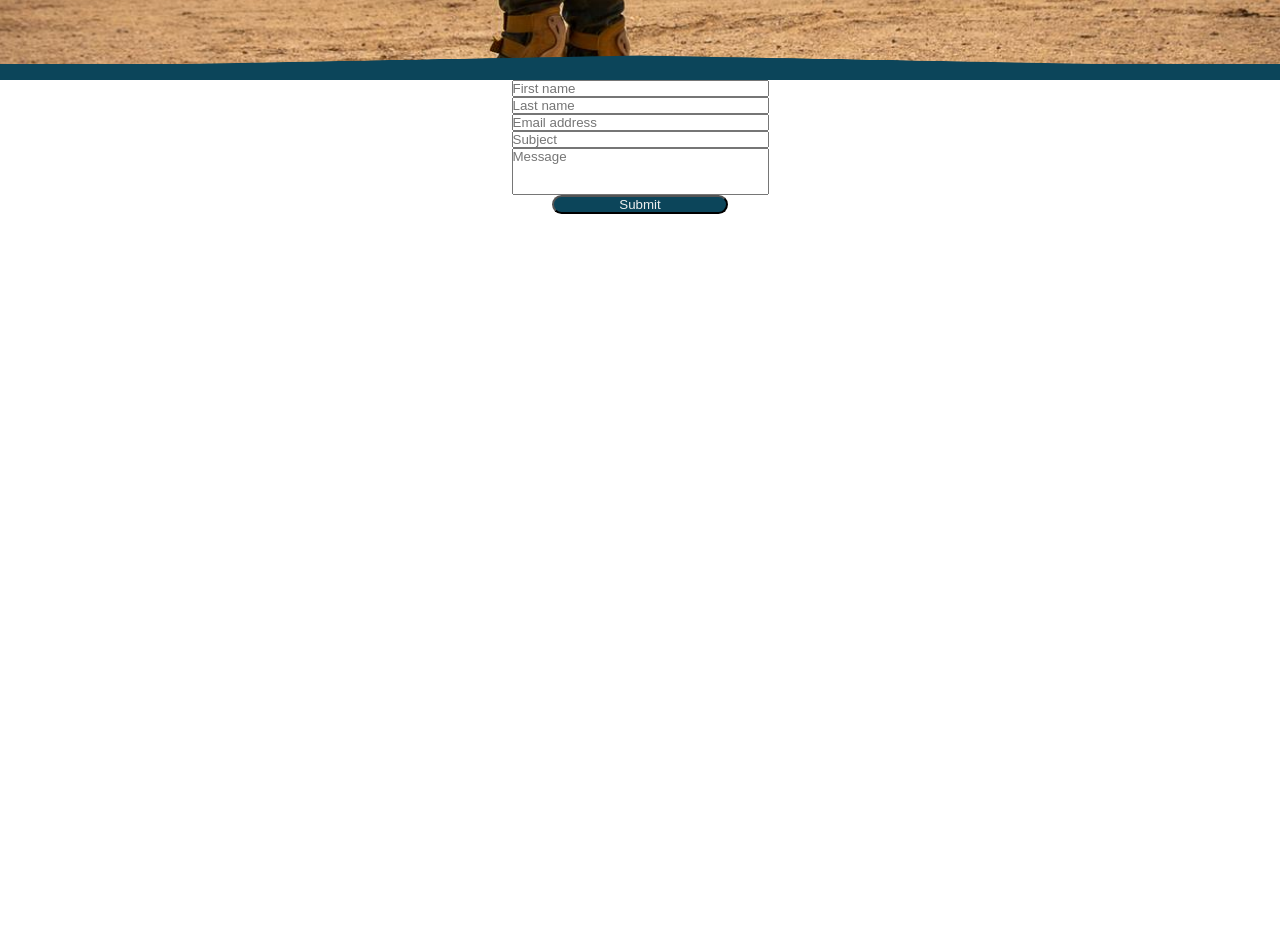
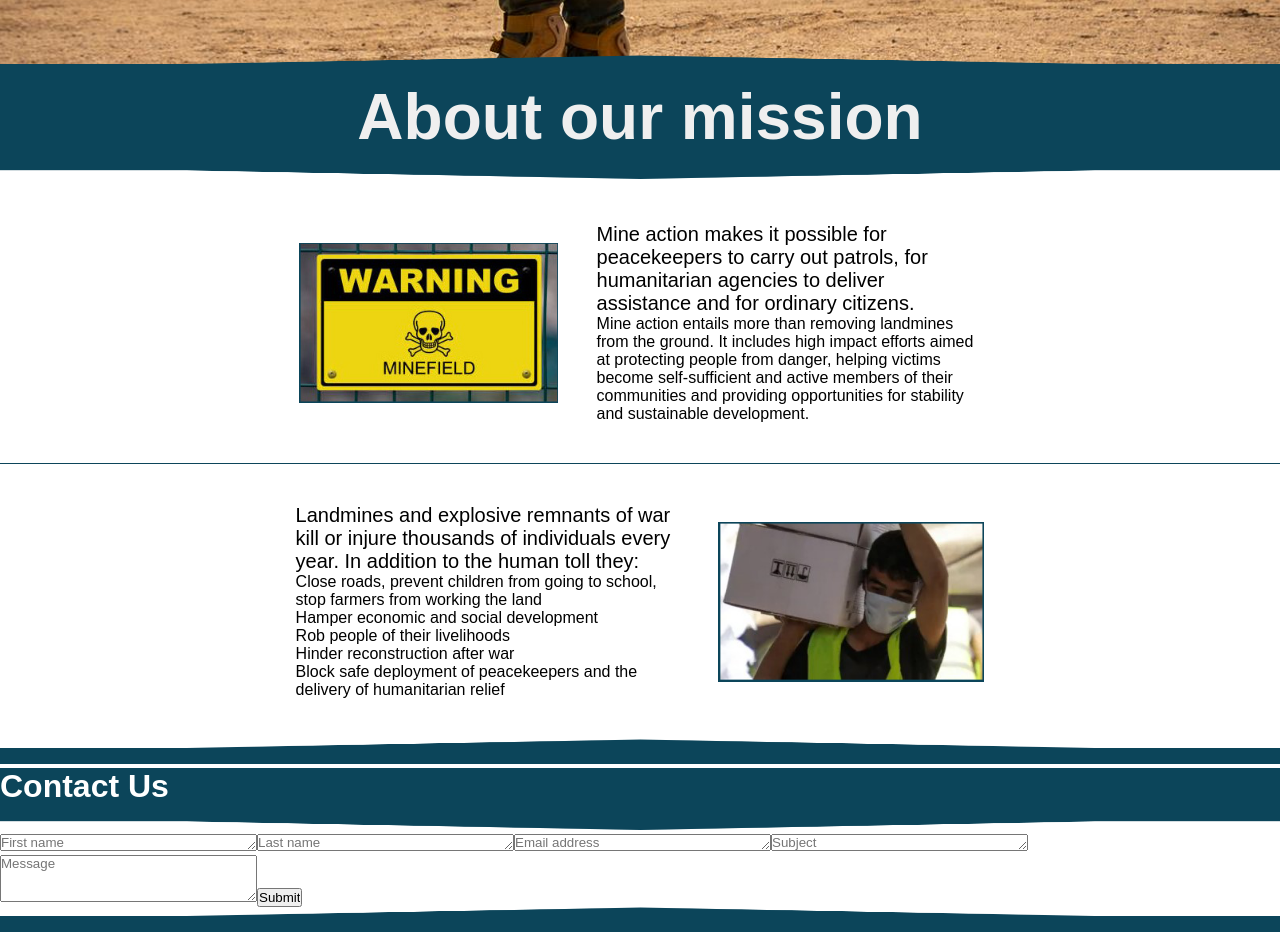
Before and after one commit to CodecoolGlobal/react-for-a-cause-react-thebortnyak, a React (Create React App) app in the folder ngo/: page / in a window 1280 px wide. Shown: the part 640-1576 px from the top of the page. Before the commit the page ends 854 px from the top, so only its background shows below. Built offline with nearby package versions, Linux system fonts and the light colour scheme.

Commit message:
Commit for Peter

```diff
--- a/ngo/src/App.css
+++ b/ngo/src/App.css
@@ -23,7 +23,17 @@ font-family: 'Quattrocento', serif;
 /* FORMCOMPONENT */
 /* ************* */
 
-textarea{
+.form h1{
+  background-color: #0C455A;
+  color:#FFFFFF;
+  /* margin-top:-5px; */
+}
+.form img {
+  width: 100vw;
+  height: 25px;
+}
+
+/* textarea{
   resize: none;
   display: block;
 }
@@ -47,7 +57,7 @@ input{
   width: 11rem;
   background-color: #0C455A;
   color: #EFEFEF;
-}
+} */
 
 
 /* ****** */
@@ -64,6 +74,9 @@ nav{
 
   position: fixed;
   width: 100vw;
+  margin-right: 0;
+  overflow-x: hidden;
+
 }
 
 nav ul{
@@ -126,6 +139,7 @@ nav a:hover{
   /* Move links, buttons */
   .link-onscreen{
     right:3vw !important;
+    overflow-x: visible;
   }
   .close-on-screen{
     right: 5vw !important;
@@ -154,6 +168,7 @@ nav a:hover{
 
 section img{
   height: 25px;
+  width: 100vw;
 }
 .landing-page img:last-child{
   margin-top: auto;
@@ -255,7 +270,71 @@ section img{
 /* ******** */
 /*ABOUT PAGE*/
 /************/
+.content{
+  max-width: 1400px;
+  margin: auto;
+}
+.section-1{
+  display: flex;
+  flex-wrap: wrap;
+  justify-content: center;
+  align-items: center;
 
+  margin-top: 5vh;
+  padding-bottom: 5vh;
+
+  border-bottom: 1px solid #0C455A;
+}
+.section-1 span {
+  font-size: 20px;
+}
+.section-1 p{
+  max-width: 30vw;
+  margin-left: 3vw;
+  min-width: 350px;
+}
+
+.section-2{
+  display: flex;
+  flex-wrap: wrap;
+  justify-content: center;
+  align-items: center;
+  margin: 5vh 0;
+}
+.section-2 span {
+  font-size: 20px;
+}
+.section-2 p, .section-2 ul{
+  max-width: 30vw;
+  min-width: 350px;
+  list-style-type: none;
+}
+.section-2 img{
+  margin-left: 3vw;
+}
+
+.about-section h1 {
+  text-align: center;
+  color: #EFEFEF;
+  background-color: #0C455A;
+  font-size: max(5vw,3rem);
+}
+.content img {
+  height: 20vh;
+  width: auto;
+}
+
+@media (max-width:700px){
+  .content{
+    margin: 3rem;
+  }
+  .section-1 p{
+    margin-top: 3rem;
+  }
+  .section-2 img {
+    margin-top: 3rem;
+  }
+}
 
 
 /* ************ */
--- a/ngo/src/App.js
+++ b/ngo/src/App.js
@@ -3,14 +3,15 @@ import Header from './Components/HeaderComponent';
 import LandingPage from './Components/LandingPage';
 import './App.css';
 import FormComponent from './Components/FormComponent';
+import About from './Components/About';
 
 function App() {
   return(
     <div>
       <Header />
       <LandingPage />
+      <About />
       <FormComponent />
-    {/* <Section1 /> */}
     </div>
 
 );
--- /dev/null
+++ b/ngo/src/Components/About.js
@@ -0,0 +1,36 @@
+import dividerTop from "../images/divider-top.png"
+import dividerBottom from "../images/divider-bottom.png"
+import warn from "../images/warn.jpg"
+import aid from "../images/aid.png"
+
+export default function About() {
+  return (
+    <section className="about-section">
+        <h1>About our mission</h1>
+        <img src={dividerTop} alt="section divider" aria-hidden="true" />
+            <div className="content">
+                <div className="section-1">
+                    <img src={warn} alt="warning sign" />
+                    <p><span>Mine action makes it possible for peacekeepers to carry out patrols, for humanitarian agencies to deliver assistance and for ordinary citizens.</span><br/>
+                    Mine action entails more than removing landmines from the ground. It includes high impact efforts aimed at protecting people from danger, helping victims become self-sufficient and active members of their communities and providing opportunities for stability and sustainable development.</p>
+                </div>
+
+                <div className="section-2">
+                    <div>
+                        <p><span>Landmines and explosive remnants of war kill or injure thousands of individuals every year. In addition to the human toll they:</span></p>
+                        <ul>
+                            <li>Close roads, prevent children from going to school, stop farmers from working the land</li>
+                            <li>Hamper economic and social development</li>
+                            <li>Rob people of their livelihoods</li>
+                            <li>Hinder reconstruction after war</li>
+                            <li>Block safe deployment of peacekeepers and the delivery of humanitarian relief</li>
+                        </ul>
+                    </div>
+                <img src={aid} alt="man carrying aid" />
+                </div>
+
+            </div>
+        <img src={dividerBottom} alt="section divider" aria-hidden="true" />
+    </section>
+  )
+}
--- a/ngo/src/Components/FormComponent.js
+++ b/ngo/src/Components/FormComponent.js
@@ -1,15 +1,15 @@
 import { useState } from 'react';
+import dividerTop from "../images/divider-top.png"
+import dividerBottom from "../images/divider-bottom.png"
 
-
-
-function FormComponent(){
+function FormComponent() {
     const [submitted, setSubmit] = useState(true)
     const [fname, setfNameState] = useState('')
     const [lname, setlNameState] = useState('')
     const [email, setEmailState] = useState('')
     const [subject, setSubjectState] = useState('')
     const [message, setMessageState] = useState('')
-   function HandleSubmit(event){
+    function HandleSubmit(event) {
         event.preventDefault();
         setSubmit(false)
 
@@ -27,19 +27,21 @@ console.log(object)
 
     let content =
         <div className='form'>
+            <h1>Contact Us</h1>
+            <img src={dividerTop} alt="divider" aria-hidden="true" />
             <form>
                 <label>
-    <textarea rows={1} cols={30} placeholder="First name" onChange={(e)=>setfNameState(e.target.value)}/>
-    <textarea rows={1} cols={30} placeholder="Last name" onChange={(e)=>setlNameState(e.target.value)}/>
-    <textarea rows={1} cols={30} placeholder="Email address" onChange={(e)=>setEmailState(e.target.value)}/>
-    <textarea rows={1} cols={30} placeholder="Subject" onChange={(e)=>setSubjectState(e.target.value)}/>
-    <textarea rows={3} cols={30} placeholder="Message" onChange={(e)=>setMessageState(e.target.value)}/>
+                    <textarea rows={1} cols={30} placeholder="First name" onChange={(e) => setfNameState(e.target.value)} />
+                    <textarea rows={1} cols={30} placeholder="Last name" onChange={(e) => setlNameState(e.target.value)} />
+                    <textarea rows={1} cols={30} placeholder="Email address" onChange={(e) => setEmailState(e.target.value)} />
+                    <textarea rows={1} cols={30} placeholder="Subject" onChange={(e) => setSubjectState(e.target.value)} />
+                    <textarea rows={3} cols={30} placeholder="Message" onChange={(e) => setMessageState(e.target.value)} />
                 </label>
-<input type="submit" value="Submit" onClick={HandleSubmit}/>
+                <input type="submit" value="Submit" onClick={HandleSubmit} />
             </form>
+            <img src={dividerBottom} alt="divider" aria-hidden="true" />
         </div>
-if(submitted)
-{
+    if (submitted) {
         return content;
     }
     return (
```
Also changed, not shown: ngo/src/images/aid.png (added), ngo/src/images/warn.jpg (added). Lines whose indentation alone changed are shown as unchanged.
